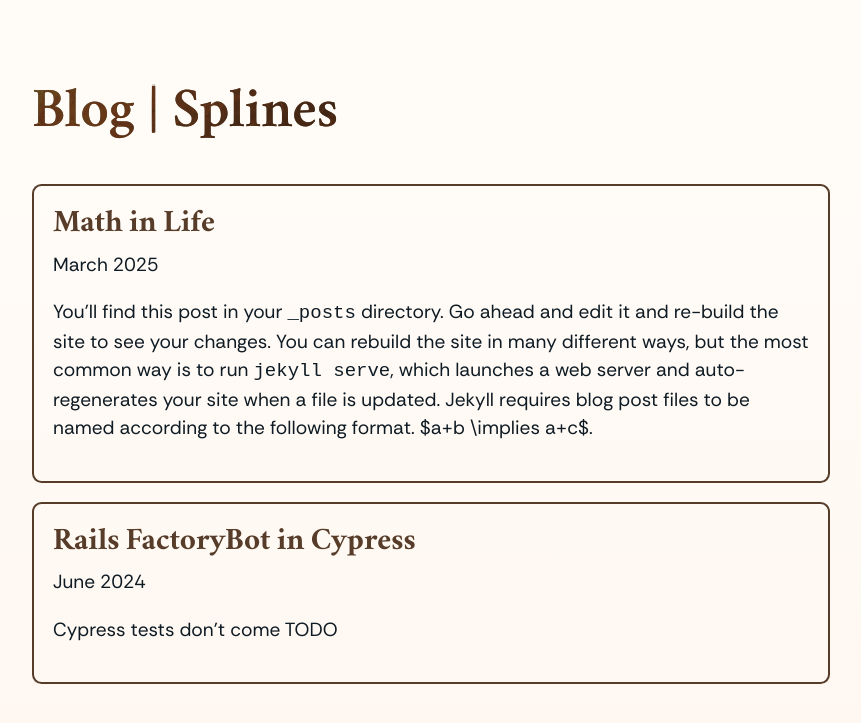
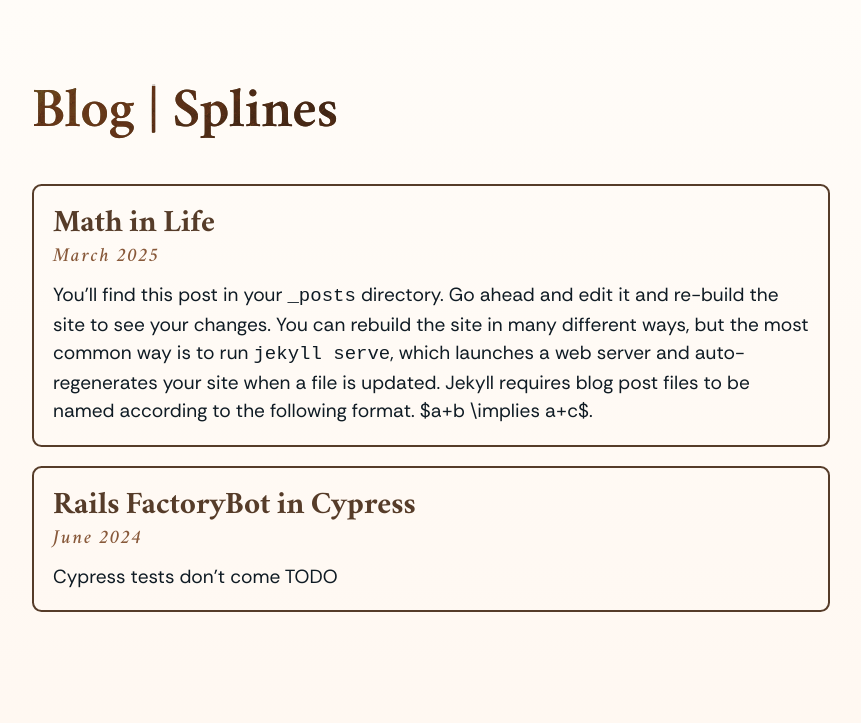
Before and after one commit to Splines/homepage, a Jekyll site: the page built from index.md, in a window 1280 px wide. Shown: the top 723 px of the page, without its empty margins (209-1070 px from the left). Built offline with Jekyll 4.4.1, drawn with Linux system fonts in a browser that asks for light colours.

Commit message:
Style post date & excerpt

```diff
--- a/_layouts/home.html
+++ b/_layouts/home.html
@@ -28,13 +28,15 @@
           {{ post.title }}</a>
         </h2>
 
-        <p>
+        <p class="post-time">
           <time datetime="{{ post.date | date: '%Y-%m-%d' }}">
             {{ post.date | date: "%B %Y" }}
           </time>
         </p>
 
-        <p>{{ post.excerpt }}</p>
+        <p class="post-excerpt">
+          {{ post.excerpt }}
+        </p>
 
       </div>
       {% endfor %}
--- a/_sass/_home.scss
+++ b/_sass/_home.scss
@@ -1,5 +1,15 @@
+@use "variables" as v;
+
 h2 {
   color: #563c29;
+}
+
+.post-time {
+  margin: 0;
+  color: #88593a;
+  font-style: italic;
+  font-family: v.$serif_font;
+  letter-spacing: 0.1rem;
 }
 
 .post-list {
@@ -29,3 +39,7 @@
   left: 0;
   width: 100%;
 }
+
+.post-excerpt {
+  margin-top: 0.5em;
+}
--- a/_sass/_page.scss
+++ b/_sass/_page.scss
@@ -121,3 +121,8 @@
         }
     }
 }
+
+p {
+  margin-top: 0.4em;
+  margin-bottom: 1em;
+}
--- a/_sass/_typography.scss
+++ b/_sass/_typography.scss
@@ -5,6 +5,13 @@
     src: url("/assets/fonts/Vermiglione-Medium.otf");
     font-weight: 500;
     font-style: normal;
+}
+
+@font-face {
+    font-family: "Vermiglione";
+    src: url("/assets/fonts/Vermiglione-MediumItalic.otf");
+    font-weight: 500;
+    font-style: italic;
 }
 
 @font-face {
@@ -84,9 +91,6 @@
     font-size: 1rem;
     line-height: 1.5rem;
     color: #0f1b24;
-
-    margin-top: 0.4em;
-    margin-bottom: 1em;
 }
 
 a {
```
Also changed, not shown: assets/fonts/Vermiglione-MediumItalic.otf (added).
